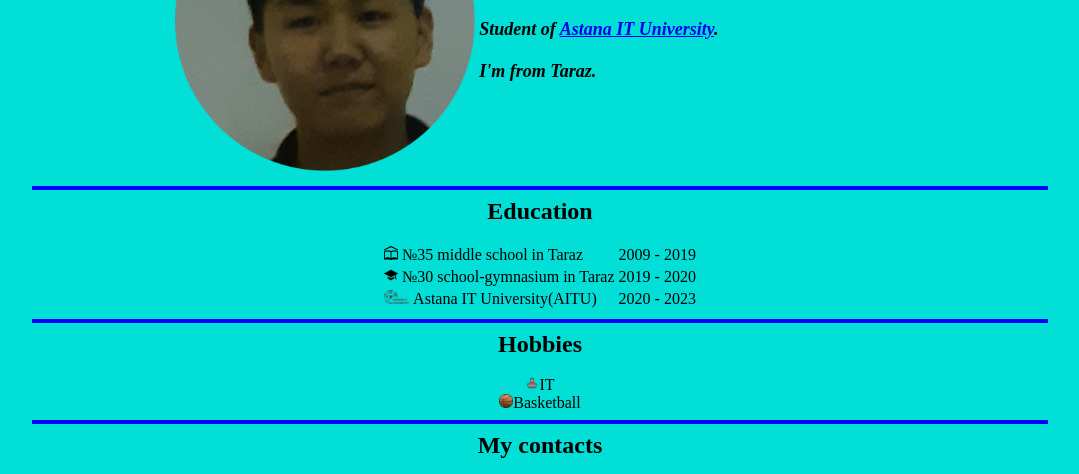
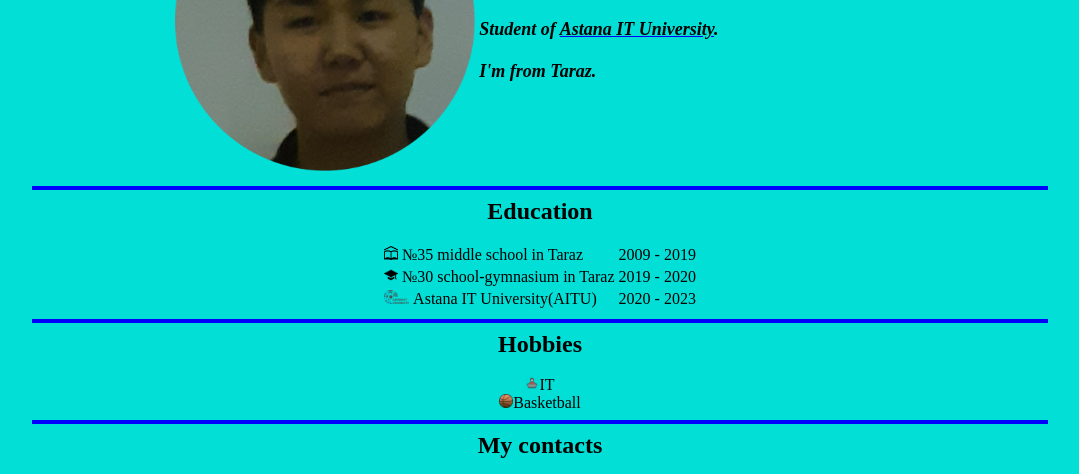
Before and after one commit to biramzos/ramos.github.io, a plain HTML site: page index.html in a window 1280 px wide. Shown: the part 140-614 px from the top of the page, without its empty margins (100-1179 px from the left). Drawn offline with Linux system fonts and the light colour scheme.

Commit message:
Update index.html

```diff
--- a/index.html
+++ b/index.html
@@ -13,7 +13,7 @@
         <td><img src="pictures/profile_photo.png" alt="Ramis" height="300"></td>
         <td>
           <font size = '15' face = 'Segoe Print' color = 'black'><strong>Ramis Beishembiyev</strong></font>
-          <font size = '4' face = 'Segoe Print' color = 'black'><p><em><h4>Student of <a href="https://astanait.edu.kz/">Astana IT University</a>.<h4></em></p></font>
+          <font size = '4' face = 'Segoe Print' color = 'black'><p><em><h4>Student of <a href="https://astanait.edu.kz/"><font size = '4' face = 'Segoe Print' color = 'black'>Astana IT University</font></a>.<h4></em></p></font>
           <font size = '4' face = 'Segoe Print' color = 'black'><p><em><h4>I'm from Taraz.<h4></em></p></font>
         </td>
       </tr>
```
